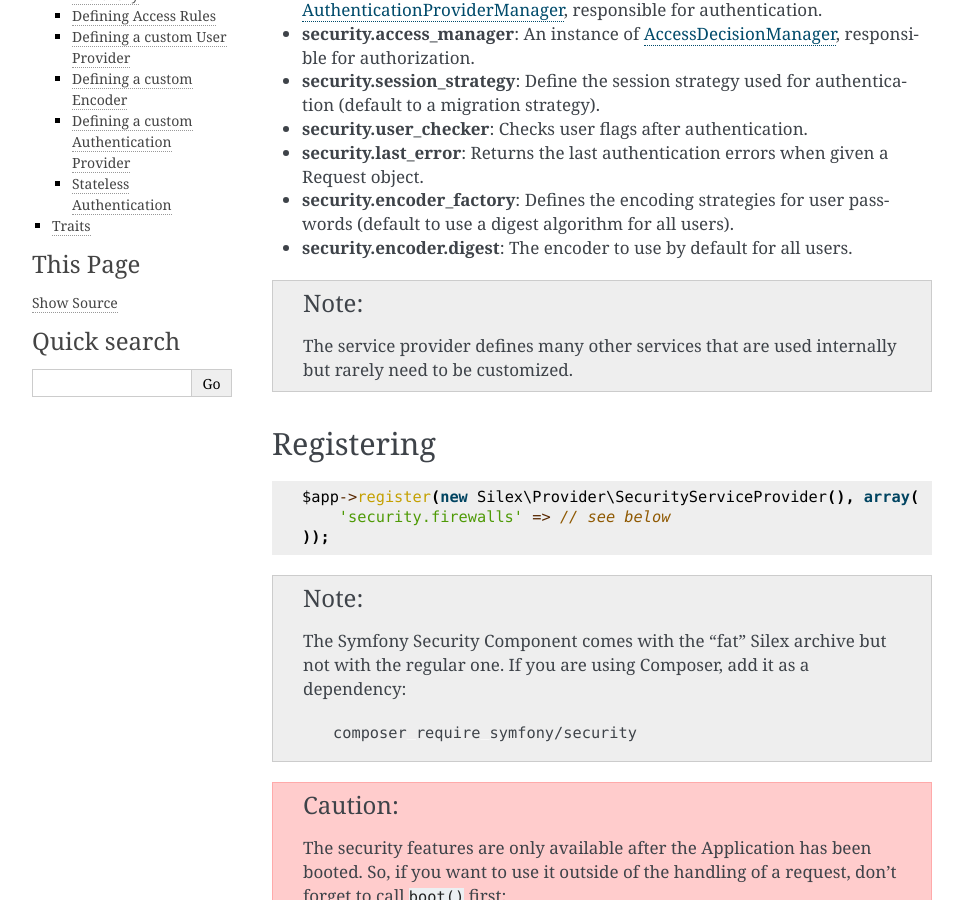
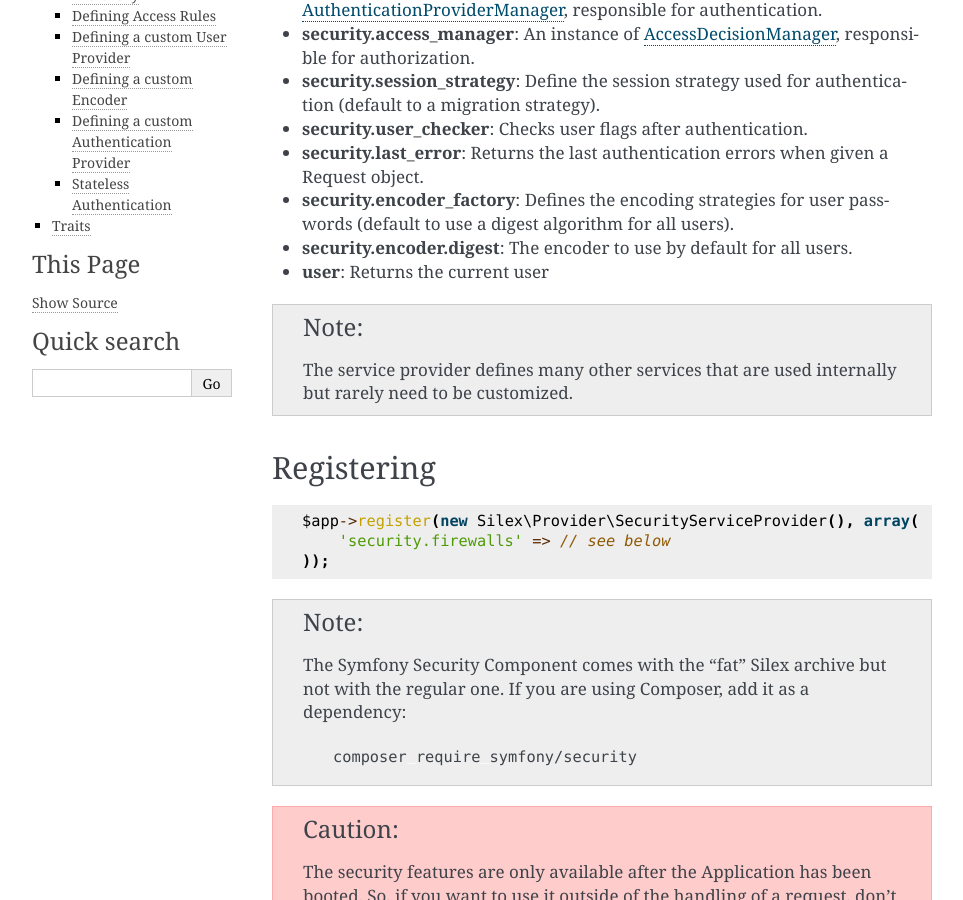
Before and after one commit to silexphp/Silex, a Sphinx documentation site: the page built from doc/providers/security.rst, in a window 1280 px wide and 900 px high, scrolled down 509 px. Shown: the whole window, without its empty margins (148-1111 px from the left). Built offline with Sphinx 7.4.7, drawn with Linux system fonts in a browser that asks for light colours; some of the changed text lies outside the part shown.

Commit message:
updated docs

```diff
--- a/doc/providers/security.rst
+++ b/doc/providers/security.rst
@@ -42,6 +42,8 @@ Services
   passwords (default to use a digest algorithm for all users).
 
 * **security.encoder.digest**: The encoder to use by default for all users.
+
+* **user**: Returns the current user
 
 .. note::
 
```
Also changed, not shown: other parts of doc/providers/security.rst (+0 -2 lines).
